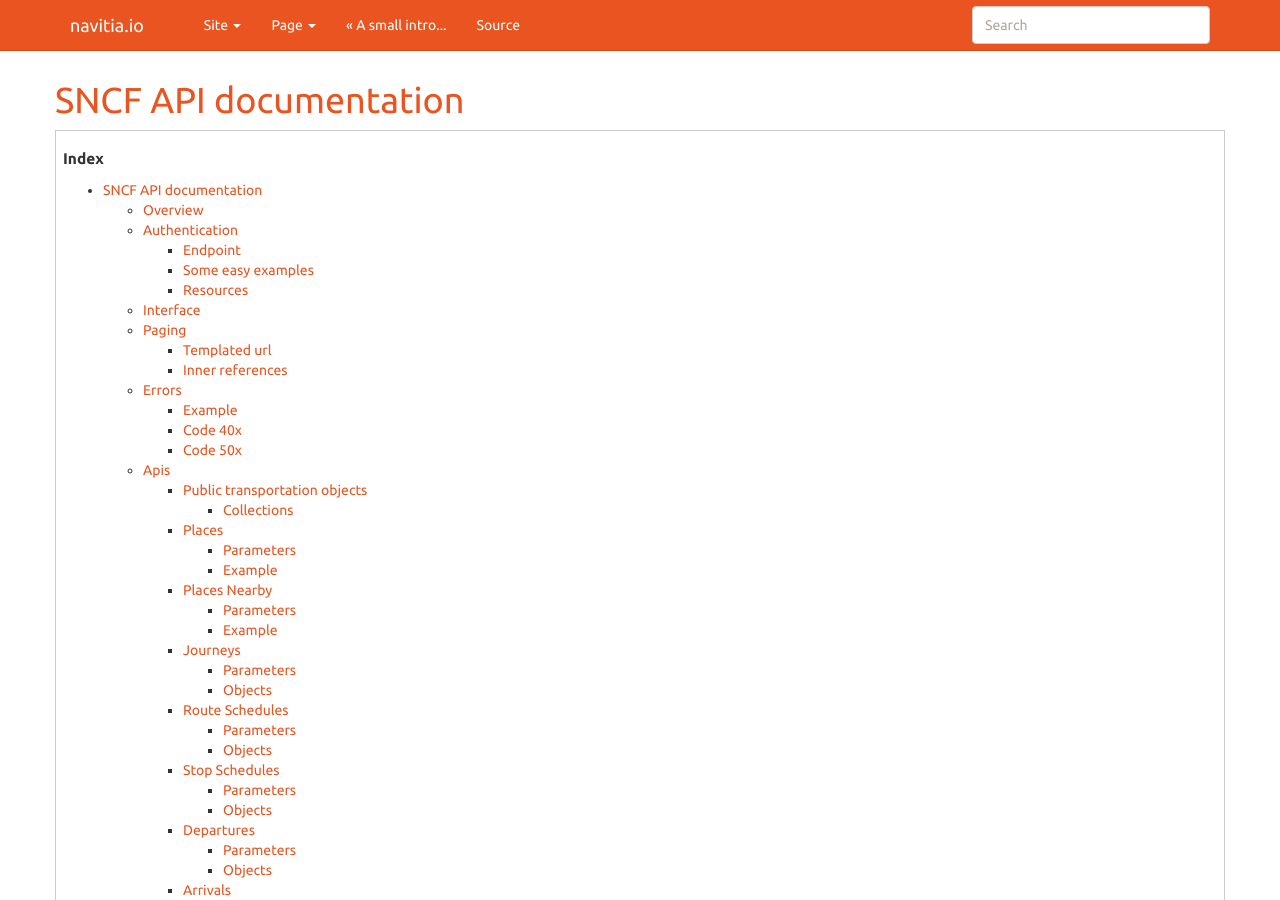
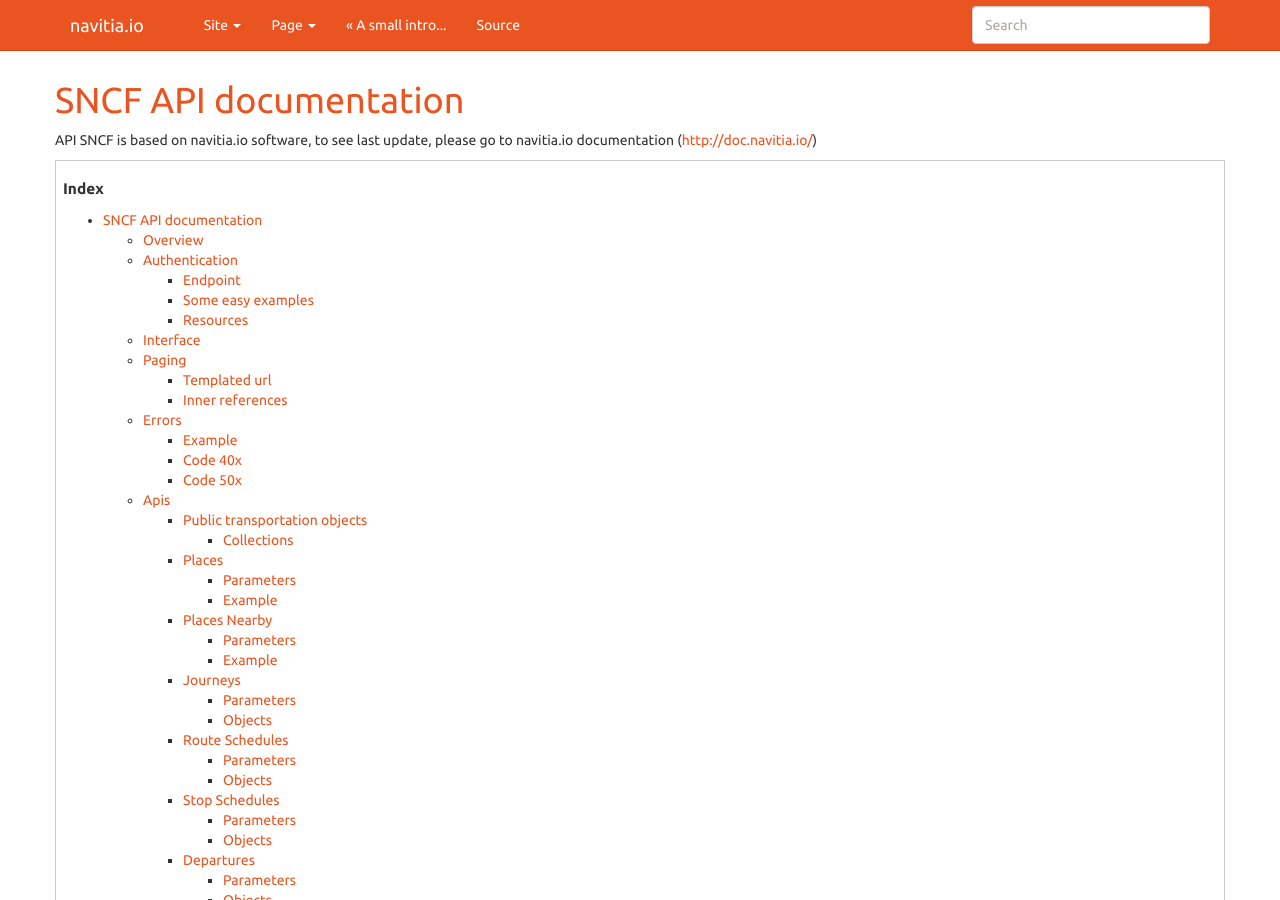
Before and after one commit to SNCFdevelopers/API-trains-sncf, a Sphinx documentation site: the page built from source/integration.rst, in a window 1280 px wide and 900 px high. Built offline with Sphinx 7.4.7, drawn with Linux system fonts in a browser that asks for light colours; nearby versions of some CDN libraries; formulas are drawn with MathJax 3.

Commit message:
add a link to the new documentation of navitia.io

```diff
--- a/source/integration.rst
+++ b/source/integration.rst
@@ -1,5 +1,7 @@
 SNCF API documentation
 ~~~~~~~~~~~~~~~~~~~~~~~~~~~~~~~~~~~
+API SNCF is based on navitia.io software, to see last update, please go to navitia.io documentation (http://doc.navitia.io/)
+
 .. contents:: Index
 
 Overview
```
